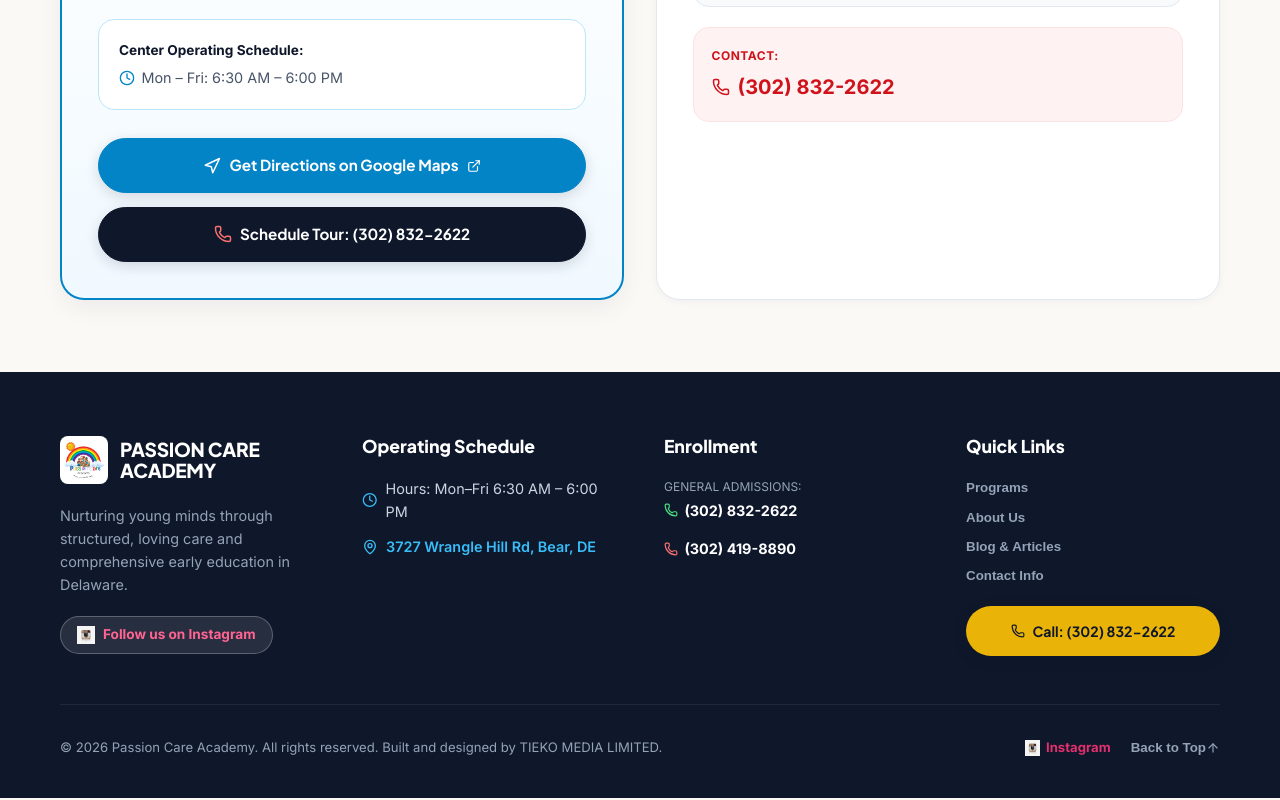
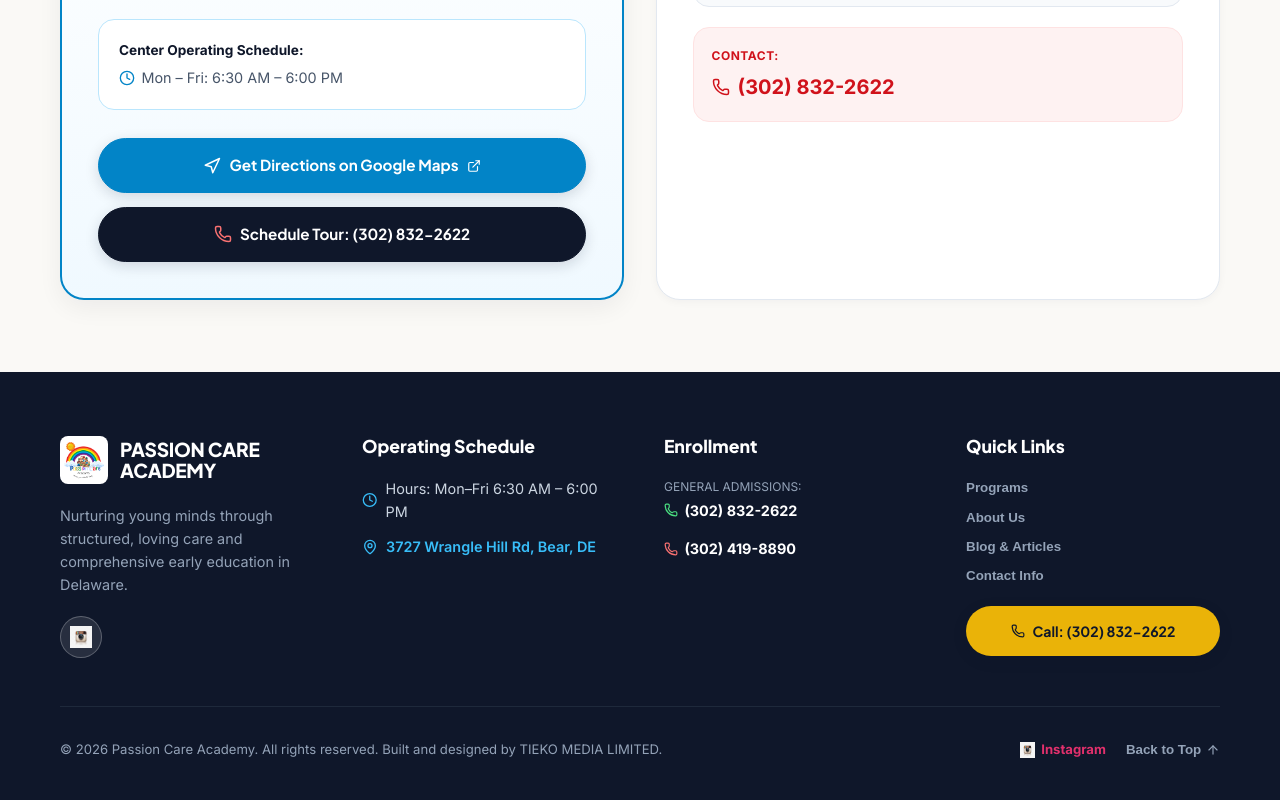
Before and after one commit to tiekomedia-alt/Passioncareacademy-, a React (Vite) app: page / in a window 1280 px wide. Shown: the part 3589-4389 px from the top of the page. Built offline with nearby package versions, Linux system fonts and the light colour scheme.

Commit message:
Remove Follow us on Instagram text and leave only custom Instagram icon at footer

```diff
--- a/src/components/Footer.jsx
+++ b/src/components/Footer.jsx
@@ -40,27 +40,27 @@ export default function Footer({ onNavigate }) {
               Nurturing young minds through structured, loving care and comprehensive early education in Delaware.
             </p>
 
-            {/* Official Instagram Button */}
+            {/* Circular Custom Instagram Icon Button */}
             <div style={{ display: 'flex', alignItems: 'center', gap: '0.75rem', marginTop: '1rem' }}>
               <a
                 href={instagramUrl}
                 target="_blank"
                 rel="noopener noreferrer"
+                title="Follow us on Instagram"
                 style={{
                   display: 'inline-flex',
                   alignItems: 'center',
-                  gap: '0.5rem',
+                  justifyContent: 'center',
                   backgroundColor: 'rgba(255, 255, 255, 0.10)',
-                  color: '#FF6492',
-                  padding: '0.45rem 1rem',
-                  borderRadius: 'var(--radius-full)',
+                  width: '42px',
+                  height: '42px',
+                  borderRadius: '50%',
                   border: '1px solid rgba(255, 255, 255, 0.25)',
-                  fontSize: '0.85rem',
-                  fontWeight: '700',
-                  textDecoration: 'none'
+                  textDecoration: 'none',
+                  transition: 'background-color 0.2s ease'
                 }}
               >
-                <img src="/instagram-custom-icon.png" alt="Instagram" style={{ width: '18px', height: '18px', objectFit: 'contain' }} /> Follow us on Instagram
+                <img src="/instagram-custom-icon.png" alt="Instagram" style={{ width: '22px', height: '22px', objectFit: 'contain' }} />
               </a>
             </div>
           </div>
@@ -150,7 +150,7 @@ export default function Footer({ onNavigate }) {
                 cursor: 'pointer',
                 display: 'inline-flex',
                 alignItems: 'center',
-                gap: '0.3,rem',
+                gap: '0.3rem',
                 fontWeight: '600'
               }}
             >
```
